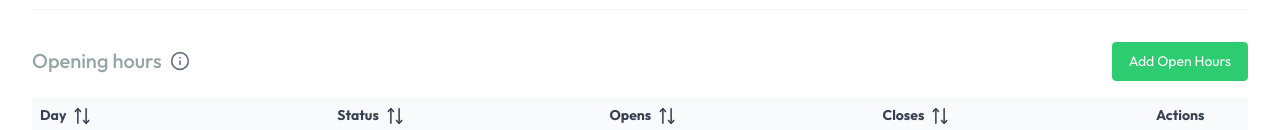
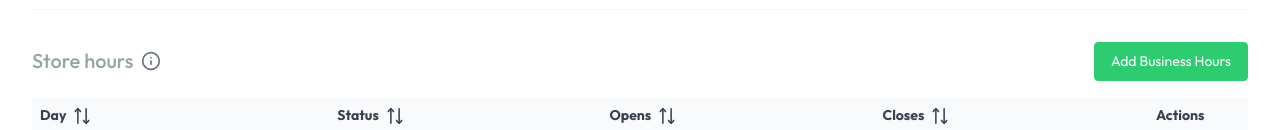
Before and after one commit to sukrutikonhar/arreglio-store-admin, a React (Vite) app: page /settings/general in a window 1280 px wide. Shown: the part 822-952 px from the top of the page. Built offline with nearby package versions, Linux system fonts and the light colour scheme; a web font is replaced by a local one.

Commit message:
Changes in the title of opening hours to Store hours

```diff
--- a/src/pages/GeneralSettings.tsx
+++ b/src/pages/GeneralSettings.tsx
@@ -1128,14 +1128,14 @@ export default function GeneralSettings() {
             <div className="mb-8">
                 <div className="flex items-center justify-between mb-4">
                     <div className="flex items-center gap-2">
-                        <h5 className="website-title">Opening hours</h5>
+                        <h5 className="website-title">Store hours</h5>
                         <span id="opening-hours-info" className="cursor-pointer">
                             <Info className="h-5 w-5 text-gray-500" />
                         </span>
                     </div>
                     <div className="flex flex-col items-end gap-2">
                         <Button
-                            label={availableDays.length === 0 ? "All Days Added" : "Add Open Hours"}
+                            label={availableDays.length === 0 ? "All Days Added" : "Add Business Hours"}
                             className={`p-button-primary p-button-sm !px-4 !py-2 ${availableDays.length === 0 ? 'opacity-50 cursor-not-allowed' : ''
                                 }`}
                             onClick={() => setShowCreateDialog(true)}
@@ -1148,7 +1148,7 @@ export default function GeneralSettings() {
                         )}
                     </div>
                 </div>
-                <Tooltip target="#opening-hours-info" content="Define the time slots when your store or service is open. Customers can only place orders during these hours." />
+                <Tooltip target="#opening-hours-info" content="Define your business operating hours when customers can place orders." />
                 <DataTable
                     value={openingHours.sort(sortDays)}
                     className="p-datatable-sm mb-8"
@@ -1185,7 +1185,7 @@ export default function GeneralSettings() {
                 </DataTable>
             </div>
 
-            <Dialog header="Create Open Hours"
+            <Dialog header="Create Business Hours"
                 visible={showCreateDialog}
                 style={{ width: '500px' }}
                 footer={dialogFooter}
```
